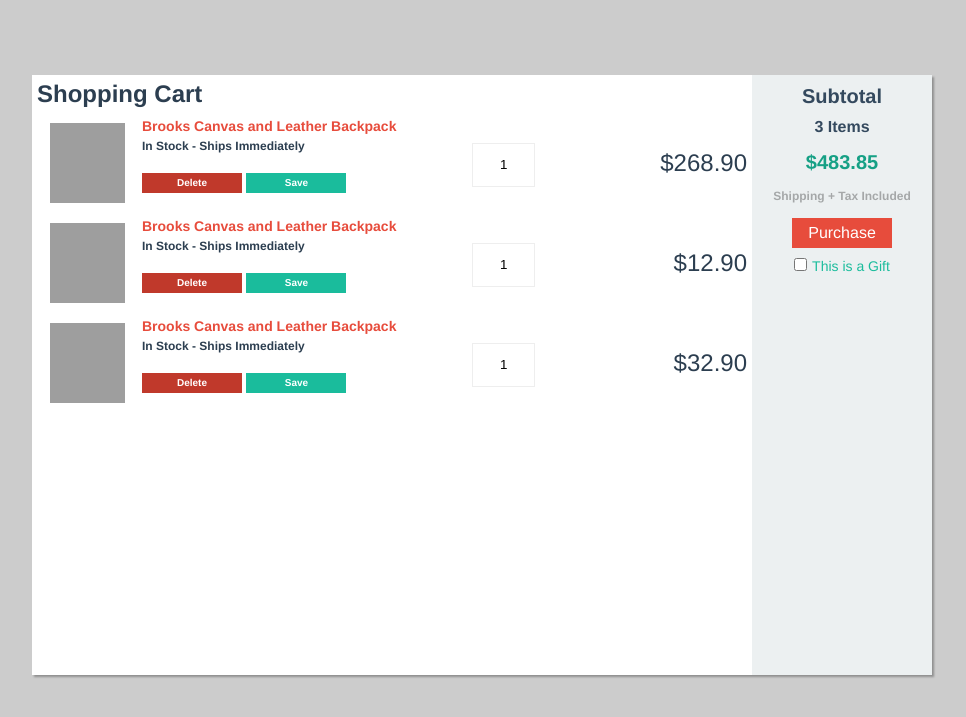
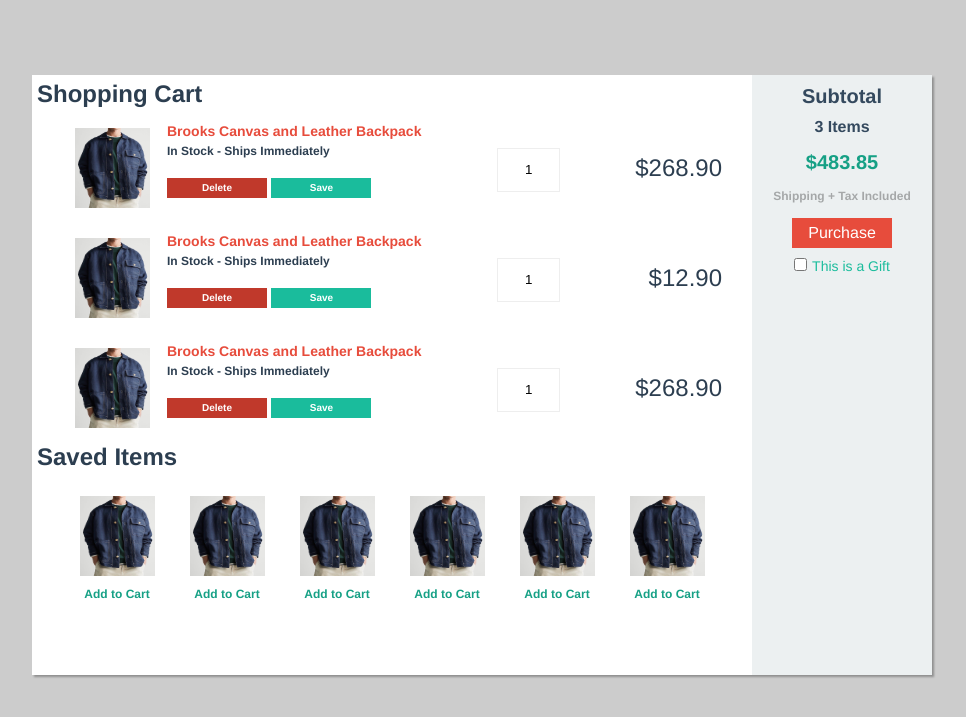
Before and after one commit to Web-programming-sem1-2021/Group26_Asm2_Javascript, a PHP site: page /storepages/Basket.html in a window 1280 px wide. Shown: the top 717 px of the page, without its empty margins (158-1124 px from the left). Run offline with PHP 8.4, Linux system fonts and the light colour scheme; grey boxes are pictures that could not be loaded.

Commit message:
Need to connect data from product-1.html to basket.html with addItemToCart func

```diff
--- a/script/cart.js
+++ b/script/cart.js
@@ -9,7 +9,6 @@
 
   function ready(){
         var removeProduct = document.getElementsByClassName('delete')
-        console.log(removeProduct)
         for (var i = 0; i<removeProduct.length; i++){
           var button = removeProduct[i]
           button.addEventListener('click', removeCartItem)
@@ -41,24 +40,38 @@
     updateCartTotal()
   }
 
-  // function addToCartClicked(event){
-  //   var button = event.target
-  //   var shopItem = button.parentElement.parentElement.parentElement
-  //   var title = shopItem.getElementsByClassName("shop-item-title")[0].innerText
-  //   var price = shopItem.getElementsByClassName("shop-item-price")[0].innerText
-  //   var imageSrc = shopItem.getElementsByClassName("shop-item-image")[0].src
-  //   console.log(title,price,imageSrc)
-  //   addItemToCart(title, price, imageSrc)
-  // }
+  function addToCartClicked(event){
+    var button = event.target
+    var shopItem = button.parentElement.parentElement.parentElement
+    var title = shopItem.getElementsByClassName('shop-item-title')[0].innerText
+    var price = shopItem.getElementsByClassName('shop-item-price')[0].innerText
+    var imageSrc = shopItem.getElementsByClassName('shop-item-image')[0].src
+    console.log(title,price,imageSrc)
+    addItemToCart(title, price, imageSrc)
+  }
+  function getElements(){
+   var div = $('#cart-row')
+    $.get( "../storepages/product-1.html", function(response) {
+      for(var i = 0; i < data.length; i++){
+        div.append($(response));
+      }
 
-  // function addItemToCart(title, price, imageSrc){
-  //   var cartRow = document.createElement('div')
-  //   cartRow.classList.add('cart-row')
-  //   var cartItems = document.getElementsByName("cart-items")[0]
-  //   var cartRowContents = "<div class='item'><div class='product_image'><img src='https://cdn.shopify.com/s/files/1/0046/6272/products/japanes-pocket-square-shambre_medium.jpg?7105' /></div><div class='description'><h1>Hand Sewing Pocket Square</H1><h2>Out of Stock - Ships in 1-3 Weeks</h2><h3 class='delete'>Delete</h3><h3 class='save'>Save</h3></div><div class='product_quantity'><div class='quantity_button'><span class='stepper'><input class='quantity-input' type='number' value='1'></span></div></div><div class='price'>$46.95</div>	</div>"
-  //   cartRow.innerHTML=cartRowContents
-  //   cartItems.append(cartRow)
-  // }
+    });
+  }
+  function addItemToCart(title, price, imageSrc){
+    var cartRow = document.createElement('div')
+    cartRow.classList.add('cart-row')
+    var cartItems = document.getElementsByClassName('cart-row')[0]
+    var cartRowContents = "<div class='item'><div class='product_image'><img src='${imageSrc}' /></div><div class='description'><h1 class='cart-title'>${title}</H1><h2>Out of Stock - Ships in 1-3 Weeks</h2><h3 class='delete'>Delete</h3><h3 class='save'>Save</h3></div><div class='product_quantity'><div class='quantity_button'><span class='stepper'><input class='quantity-input' type='number' value='1'></span></div></div><div class='price'>${price}</div>	</div>"
+    cartRow.innerHTML=cartRowContents
+    var div = $('#cart')
+    $.get( "../storepages/product-1.html", function(response) {
+      for(var i = 0; i < cartRow.length; i++){
+        div.append($(cartRow));
+      }
+
+    });
+  }
 
 function updateCartTotal(){
     var cartItemContainer = document.getElementsByClassName('cart')[0]
--- a/storepages/Basket.html
+++ b/storepages/Basket.html
@@ -15,9 +15,9 @@
 
         <div class='items'>
              <h1>Shopping Cart</h1>
-
+             <div class='cart-items'>
              <div class='cart-row'>
-                <div class='product_image'><img src='https://cdn.shopify.com/s/files/1/0046/6272/products/brooks-canavs-leather-backpack_medium.jpg?7105' /></div>
+                <div class='product_image'><img src='./images/Jacket/jacket1.jpeg' /></div>
                 <div class='description'>
                     <h1>Brooks Canvas and Leather Backpack</H1>
                     <h2>In Stock - Ships Immediately</h2>
@@ -33,10 +33,14 @@
                 </div>
                 <div class='price'>$268.90</div>
             </div>
+        </div>
 
 
+
+
+        <div class='cart-items'>
             <div class='cart-row'>
-               <div class='product_image'><img src='https://cdn.shopify.com/s/files/1/0046/6272/products/brooks-canavs-leather-backpack_medium.jpg?7105' /></div>
+               <div class='product_image'><img src='./images/Jacket/jacket1.jpeg' /></div>
                <div class='description'>
                    <h1>Brooks Canvas and Leather Backpack</H1>
                    <h2>In Stock - Ships Immediately</h2>
@@ -52,11 +56,11 @@
                </div>
                <div class='price'>$12.90</div>
            </div>
+       </div>
 
-
-
+       <div class='cart-items'>
              <div class='cart-row'>
-           <div class='product_image'><img src='https://cdn.shopify.com/s/files/1/0046/6272/products/brooks-canavs-leather-backpack_medium.jpg?7105' /></div>
+                <div class='product_image'><img src='./images/Jacket/jacket1.jpeg' /></div>
                 <div class='description'>
                     <h1>Brooks Canvas and Leather Backpack</H1>
                     <h2>In Stock - Ships Immediately</h2>
@@ -70,10 +74,54 @@
                         </span>
                     </div>
                 </div>
-           <div class='price'>$32.90</div>
+                <div class='price'>$268.90</div>
+            </div>
         </div>
 
 
+                <h1>Saved Items</h1>
+
+                <div class='save'>
+                <ul>
+                <li>
+                    <div class='saved_item'>
+                        <div class='product_image'><img src='./images/Jacket/jacket1.jpeg' /></div>
+                        <div class='add_cart'>Add to Cart</div>
+                    </div>
+                </li>
+                <li>
+                    <div class='saved_item'>
+                        <div class='product_image'><img src='./images/Jacket/jacket1.jpeg' /></div>
+                        <div class='add_cart'>Add to Cart</div>
+                    </div>
+                </li>
+                <li>
+                    <div class='saved_item'>
+                        <div class='product_image'><img src='./images/Jacket/jacket1.jpeg' /></div>
+                        <div class='add_cart'>Add to Cart</div>
+                    </div>
+                </li>
+                <li>
+                    <div class='saved_item'>
+                        <div class='product_image'><img src='./images/Jacket/jacket1.jpeg' /></div>
+                        <div class='add_cart'>Add to Cart</div>
+                    </div>
+                </li>
+                <li>
+                    <div class='saved_item'>
+                        <div class='product_image'><img src='./images/Jacket/jacket1.jpeg' /></div>
+                        <div class='add_cart'>Add to Cart</div>
+                    </div>
+                </li>
+                <li>
+                    <div class='saved_item'>
+                        <div class='product_image'><img src='./images/Jacket/jacket1.jpeg' /></div>
+                        <div class='add_cart'>Add to Cart</div>
+                    </div>
+                </li>
+
+                </ul>
+                </div>
 
 
 
--- a/storepages/basket.css
+++ b/storepages/basket.css
@@ -12,7 +12,12 @@ body {
 	background-color: #fff;
 	box-shadow: 2px 2px 2px rgba(0,0,0,.3);
 }
-
+.cart-items{
+	width: 660px;
+	height: 100px;
+	margin:auto;
+	text-align: left;
+}
 .items {
 	float: left;
 	width: 710px;
@@ -90,7 +95,7 @@ input[type=checkbox] {
 				list-style-type: none;
 			}
 
-			.cart-item {
+			.cart-row {
 				width: 660px;
 				height: 100px;
 				margin: 10px auto;
--- a/storepages/layout-product.css
+++ b/storepages/layout-product.css
@@ -45,6 +45,9 @@
   top: 0px;
   width: auto;
   height: auto;
+  max-width: 610px;
+}
+.shop-item-image{
   max-width: 610px;
 }
 .middle-right {
--- a/storepages/product-1.html
+++ b/storepages/product-1.html
@@ -5,7 +5,7 @@
     <meta http-equiv="X-UA-Compatible" content="IE=edge">
     <meta name="viewport" content="width=device-width, initial-scale=1.0">
   <link rel="stylesheet" type="text/css" href="layout-product.css">
-  <link rel="stylesheet" href="layout-product.js">
+  <script src="../script/cart.js"></script>
   <link
       rel="stylesheet"
       href="https://use.fontawesome.com/releases/v5.8.1/css/all.css"
@@ -58,7 +58,7 @@
   </div>
 
 <div id="mySidenav" class="sidenav">
-  <a href="javascript:void(0)" class="closebtn" onclick="closeNav()"><img src="../images/close.png" width="20px"></a>
+  <a href="javascript:void(0)" class="closebtn" onclick="closeNav()"><img src="./images/close.png" width="20px"></a>
     <!-- <div class="selected">
       <a href="../storepages/category-1.html">Jacket</a>
     </div>
@@ -331,5 +331,5 @@
     </div>
   </div>
 </footer>
-<script src="/jsFunctions.js"></script>
+
 </html>
```
Lines whose indentation alone changed are shown as unchanged.
